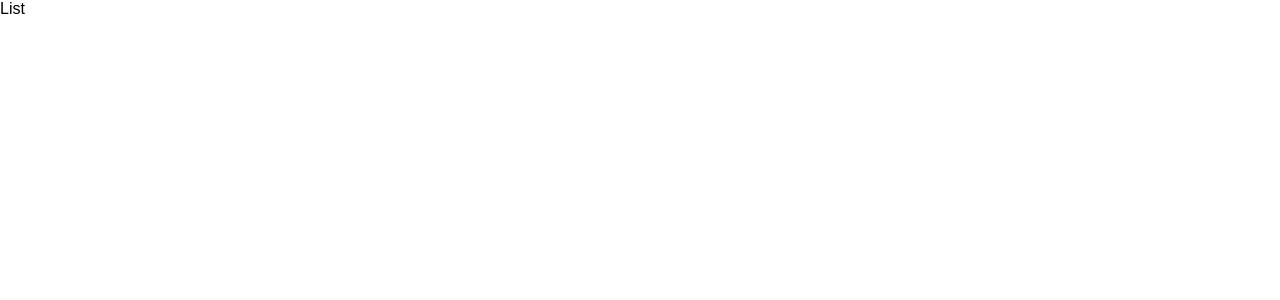
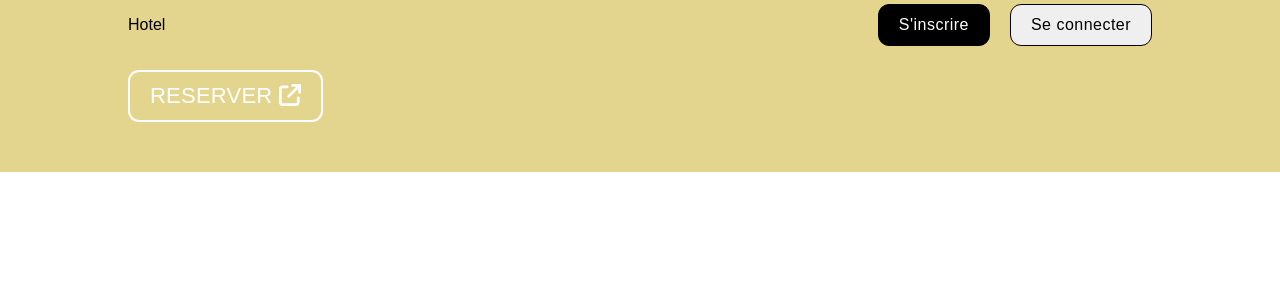
Before and after one commit to andyDevMdg/hotel-reservation-frontend, a React (Vite) app in the folder hotel-reservation/: page /hotels in a window 1280 px wide. Shown: the top 300 px of the page. Built offline with nearby package versions, Linux system fonts and the light colour scheme.

Commit message:
Add navbar & header components to hotels url

```diff
--- a/hotel-reservation/src/components/header/Header.jsx
+++ b/hotel-reservation/src/components/header/Header.jsx
@@ -11,7 +11,7 @@
 import { format } from 'date-fns';
 import './header.css';
 
-function Header() {
+function Header({type}) {
 
     const [openDate, setOpenDate] = useState(false);
     const [date, setDate] = useState([
@@ -40,14 +40,16 @@
 
     return (
         <div className='header'>
-            <div className="headerContainer">
+            <div className={type === "list" ? "headerContainer listMode" : "headerContainer"}>
                 <div className="headerList">
                     <div className="headerListItem">
                         <span>RESERVER </span>
                         <FontAwesomeIcon icon={faArrowUpRightFromSquare} />
                     </div>
                 </div>
-                <h1 className='headeTitle'>Bienveue chez Hotel</h1>
+                { type !== "list" &&
+                    <>
+                    <h1 className='headeTitle'>Bienveue chez Hotel</h1>
                 <p className='headerDesc'>Passez des moments agréables dans nos hotels situés dans tout Madagascar</p>
                 <button className="headerBtn">S'inscrire / Se connecter</button>
                 <div className="headerSearch">
@@ -120,7 +122,7 @@
                     <div className="headerSearchItem">
                         <button className="headerBtn">RECHERCHER</button>
                     </div>
-                </div>
+                </div></>}
             </div>
         </div>
     )
--- a/hotel-reservation/src/components/header/header.css
+++ b/hotel-reservation/src/components/header/header.css
@@ -15,6 +15,10 @@
     width: 100%;
     max-width: 1024px;
     margin: 20px 0px 100px 0px;
+}
+
+.headerContainer.listMode{
+    margin: 20px 0px 0px 0px;
 }
 
 .headerListItem{
--- a/hotel-reservation/src/components/navbar/Navbar.jsx
+++ b/hotel-reservation/src/components/navbar/Navbar.jsx
@@ -15,4 +15,4 @@
   )
 }
 
-export default Navbar
+export default Navbar;
--- a/hotel-reservation/src/pages/list/List.jsx
+++ b/hotel-reservation/src/pages/list/List.jsx
@@ -1,9 +1,14 @@
-import React from 'react'
+import React from 'react';
+import Navbar from '../../components/navbar/Navbar';
+import Header from '../../components/header/Header';
 
 function List() {
   return (
-    <div>List</div>
+    <div>
+      <Navbar/>
+      <Header type="list"/>
+    </div>
   )
 }
 
-export default List
+export default List;
```
Also changed, not shown: 1 other file (tests, documents, lock files or other folders).
